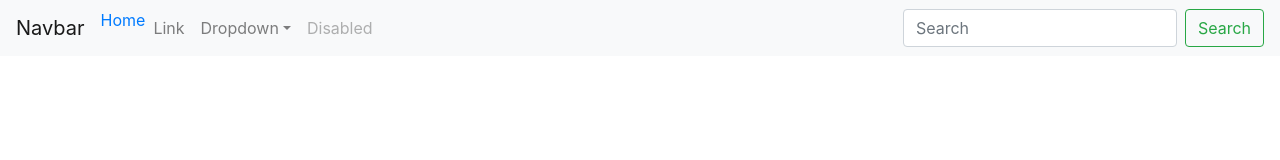
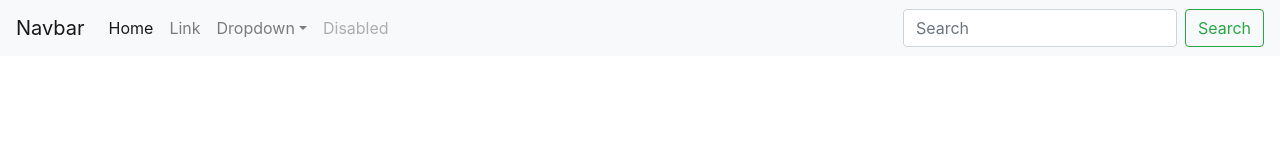
Before and after one commit to amadi5892/Event_API, a React (Create React App) app: page / in a window 1280 px wide. Shown: the top 160 px of the page. Built offline with nearby package versions, Linux system fonts and the light colour scheme.

Commit message:
styled nav-bar w/bootstrap

```diff
--- a/public/index.html
+++ b/public/index.html
@@ -40,5 +40,8 @@
       To begin the development, run `npm start` or `yarn start`.
       To create a production bundle, use `npm run build` or `yarn build`.
     -->
+    <script src="https://code.jquery.com/jquery-3.5.1.slim.min.js" integrity="sha384-DfXdz2htPH0lsSSs5nCTpuj/zy4C+OGpamoFVy38MVBnE+IbbVYUew+OrCXaRkfj" crossorigin="anonymous"></script>
+    <script src="https://cdn.jsdelivr.net/npm/popper.js@1.16.0/dist/umd/popper.min.js" integrity="sha384-Q6E9RHvbIyZFJoft+2mJbHaEWldlvI9IOYy5n3zV9zzTtmI3UksdQRVvoxMfooAo" crossorigin="anonymous"></script>
+    <script src="https://stackpath.bootstrapcdn.com/bootstrap/4.5.0/js/bootstrap.min.js" integrity="sha384-OgVRvuATP1z7JjHLkuOU7Xw704+h835Lr+6QL9UvYjZE3Ipu6Tp75j7Bh/kR0JKI" crossorigin="anonymous"></script>
   </body>
 </html>
--- a/src/App.js
+++ b/src/App.js
@@ -24,7 +24,7 @@
   <div class="collapse navbar-collapse" id="navbarSupportedContent">
     <ul class="navbar-nav mr-auto">
       <li class="nav-item active">
-        <Link to="/">Home</Link>
+        <Link to="/" className="nav-link">Home</Link>
       </li>
       <li class="nav-item">
         <a class="nav-link" href="#">Link</a>
```
